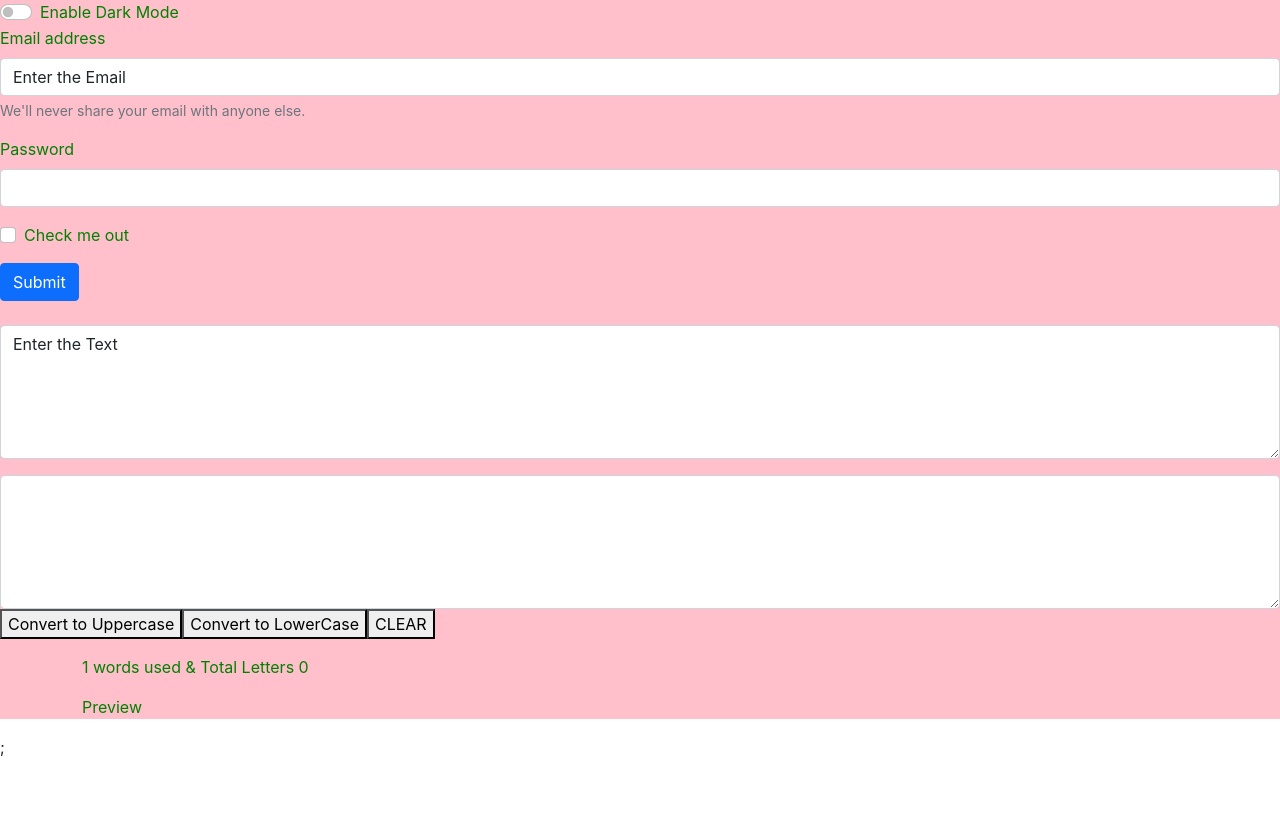
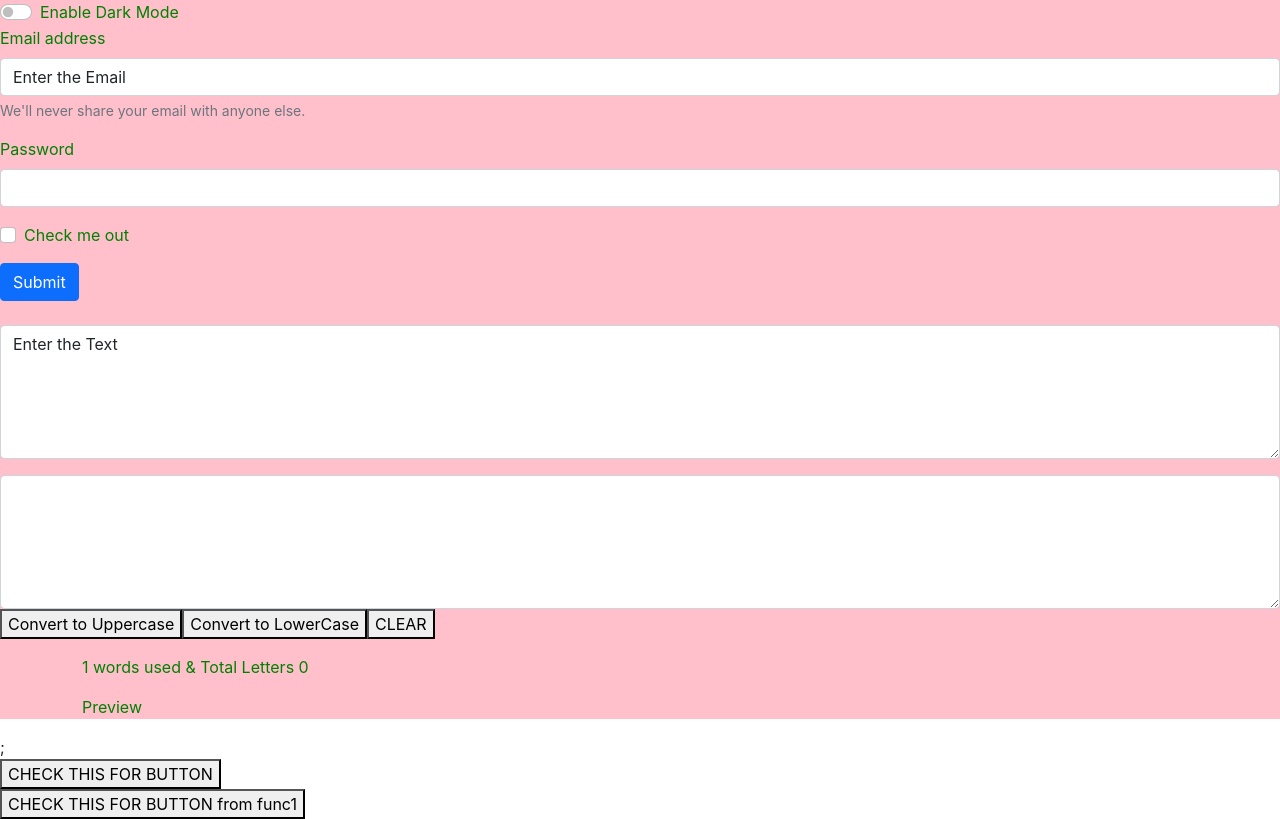
Before and after one commit to Shanmukh15501/React-JS-B, a React (Create React App) app in the folder my-app/: page / in a window 1280 px wide. Built offline with nearby package versions, Linux system fonts and the light colour scheme.

Commit message:
event passes are done

```diff
--- a/my-app/src/App.js
+++ b/my-app/src/App.js
@@ -6,6 +6,7 @@ import Posts from './Posts';
 import  Revan from './Classs';
 import Alert from './alert';
 import { useState } from 'react';
+import SecondFunc from './eventfunc'
 
 const App = () => {
   const [alert,setalert] = useState(null)
@@ -36,6 +37,7 @@ const App = () => {
       {/* // <Revan name="revan"   color="blue"/> */}
        {/* <Shanmukh name="shanu" /> */}
     <Alert message={alert}/>;
+    <SecondFunc/>
 
 
     </div>
--- /dev/null
+++ b/my-app/src/eventfunc.js
@@ -0,0 +1,46 @@
+import React from 'react';
+
+function FirstFunc(props)
+{
+
+    // Your code for the FirstFunc component
+    console.log(`You are into the first Function {props.set}`)
+    const fistfunc = (a,b) =>
+    {
+        alert(b.type)
+        console.log(b)
+    }
+    return(
+        <div>
+
+            <button onClick={(event) => fistfunc(1,event)}>
+                    CHECK THIS FOR BUTTON from func1
+            </button>
+
+        </div>
+
+    );
+}
+
+function SecondFunc() {
+    console.log("HEY You are in the Second Function");
+
+    const result = (data) => {
+        alert("You Clicked " + data.message);
+    }
+
+    return (
+        <div>
+
+
+        <button onClick={() => result({"a": 1, "message": "Your Goals"})}>
+            CHECK THIS FOR BUTTON
+        </button>
+        <FirstFunc  set="revan"></FirstFunc>
+
+
+        </div>
+    );
+}
+
+export default SecondFunc;
```
